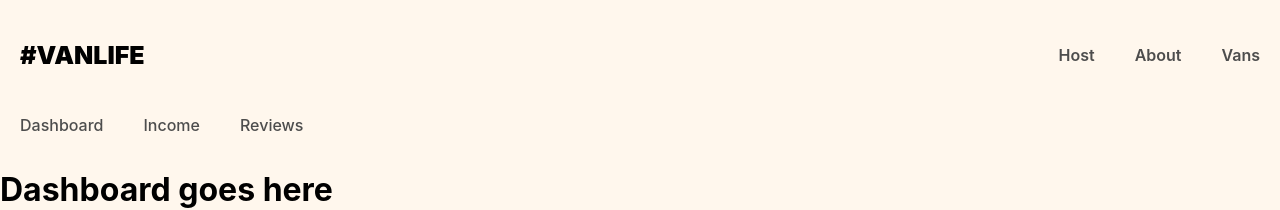
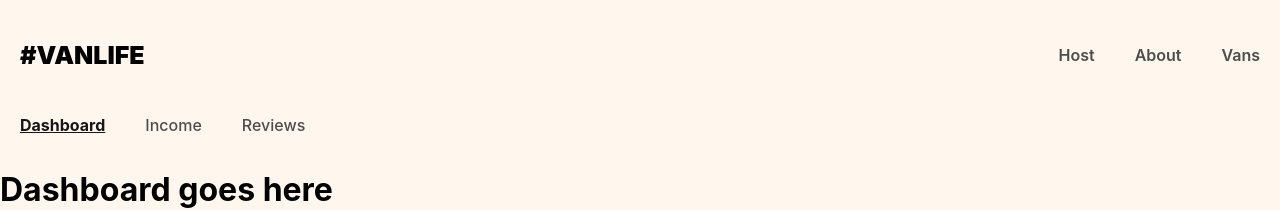
Before and after one commit to Tundoor/CS20240188_WFO2407_GroupC_Thandolwethu-Mbokazi_DJS08, a React (Vite) app: page /host in a window 1280 px wide. Shown: the top 210 px of the page. Built offline with nearby package versions, Linux system fonts and the light colour scheme; what miragejs would draw is missing.

Commit message:
Added Nav-Links

```diff
--- a/Comps/HostLayout.jsx
+++ b/Comps/HostLayout.jsx
@@ -1,14 +1,29 @@
 import React from "react";
-import { Link, Outlet} from "react-router-dom";
+import { NavLink, Outlet} from "react-router-dom";
 
 
 function HostLayout () {
+
+    const activeStyles = {
+        fontWeight: "bold",
+        textDecoration: "underline",
+        color: "#161616"
+    }
+
     return (
         <>
          <nav className="host-nav">
-           <Link to="/host">Dashboard</Link>
-            <Link to="/host/income">Income</Link>
-            <Link to="/host/reviews">Reviews</Link>
+
+           <NavLink to="/host" end style={({ isActive }) => isActive ? activeStyles : null}>
+           Dashboard
+           </NavLink>
+            <NavLink to="/host/income" style={({ isActive }) => isActive ? activeStyles : null}>
+            Income
+            </NavLink>
+            <NavLink to="/host/reviews" style={({ isActive }) => isActive ? activeStyles : null}>
+            Reviews
+            </NavLink>
+
         </nav>
         <Outlet/>
         </>
--- a/Comps/header.jsx
+++ b/Comps/header.jsx
@@ -1,14 +1,23 @@
 import React from "react"
-import { Link } from "react-router-dom"
+import { Link, NavLink } from "react-router-dom"
 
 function Header() {
     return (
         <header>
             <Link className="site-logo" to="/">#VanLife</Link>
             <nav>
-                <Link to="/host">Host</Link>
-                <Link to="/about">About</Link>
-                <Link to="/vans">Vans</Link>
+                <NavLink to="/host " className={({isActive}) => isActive ? "active-link" : null}  >
+                Host
+                </NavLink>
+
+                <NavLink to="/about"   className={({isActive}) => isActive ? "active-link" : null}>
+                About
+                </NavLink>
+
+                <NavLink to="/vans" className={({isActive}) => isActive ? "active-link" : null}>
+                Vans
+                </NavLink>
+
             </nav>
         </header>
     )
--- a/src/index.css
+++ b/src/index.css
@@ -43,6 +43,12 @@ header .site-logo {
   text-transform: uppercase;
   font-weight: 900;
   font-size: 25px;
+}
+
+a.active-link {
+  font-weight: bold;
+   text-decoration: underline;
+   color: #161616;
 }
 
 header a {
```
